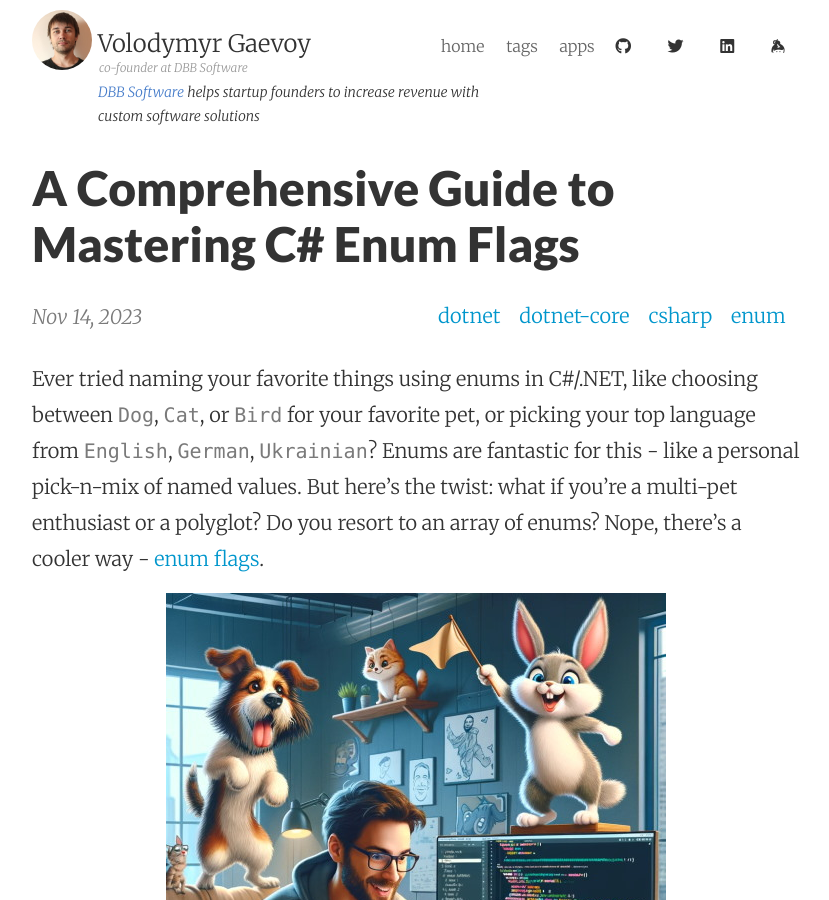
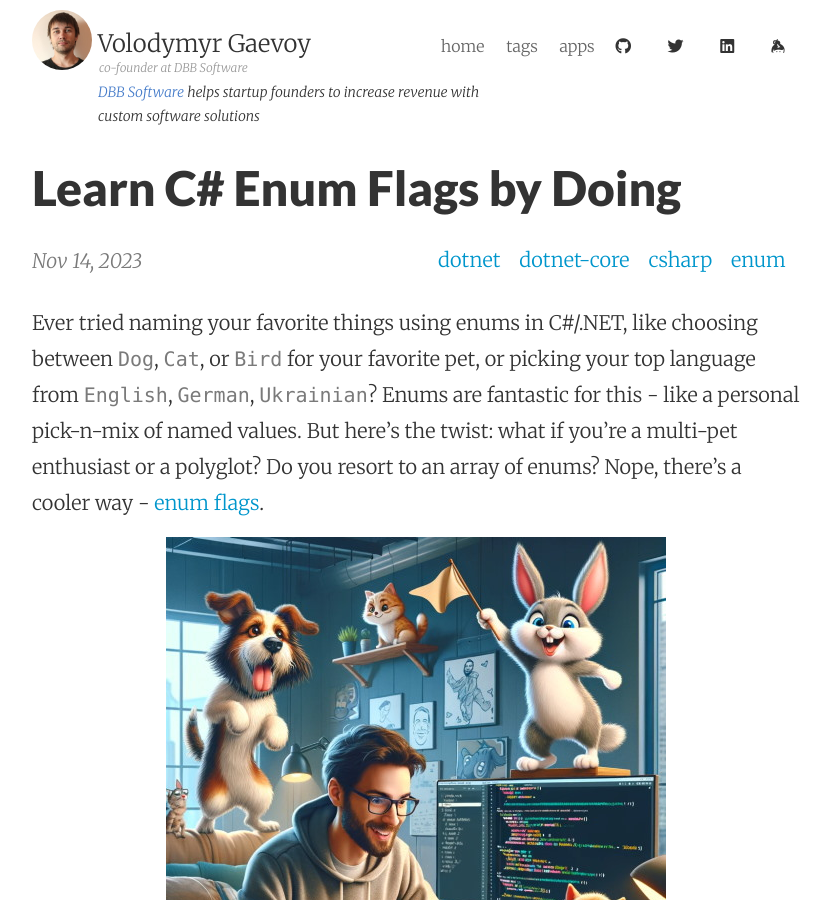
Before and after one commit to gaevoy/gaevoy.github.io, a Jekyll site: the page built from _posts/2023-11-14-learn-enum-flags-csharp.md, in a window 1280 px wide and 900 px high. Shown: the whole window, without its empty margins (224-1053 px from the left). Built offline with Jekyll 4.4.1, drawn with Linux system fonts in a browser that asks for light colours; nearby versions of some CDN libraries; comment, search, counter and statistics services are not loaded.

Commit message:
Enum flags

```diff
--- a/_posts/2023-11-14-learn-enum-flags-csharp.md
+++ b/_posts/2023-11-14-learn-enum-flags-csharp.md
@@ -1,6 +1,6 @@
 ---
 published: true
-title: A Comprehensive Guide to Mastering C# Enum Flags
+title: Learn C# Enum Flags by Doing
 description: Unlock the potential of Enum Flags in C# with our comprehensive guide. Learn how to simplify your code with the SetFlag method and understand bitwise operations.
 layout: post
 tags: [dotnet, dotnet-core, csharp, enum]
```
